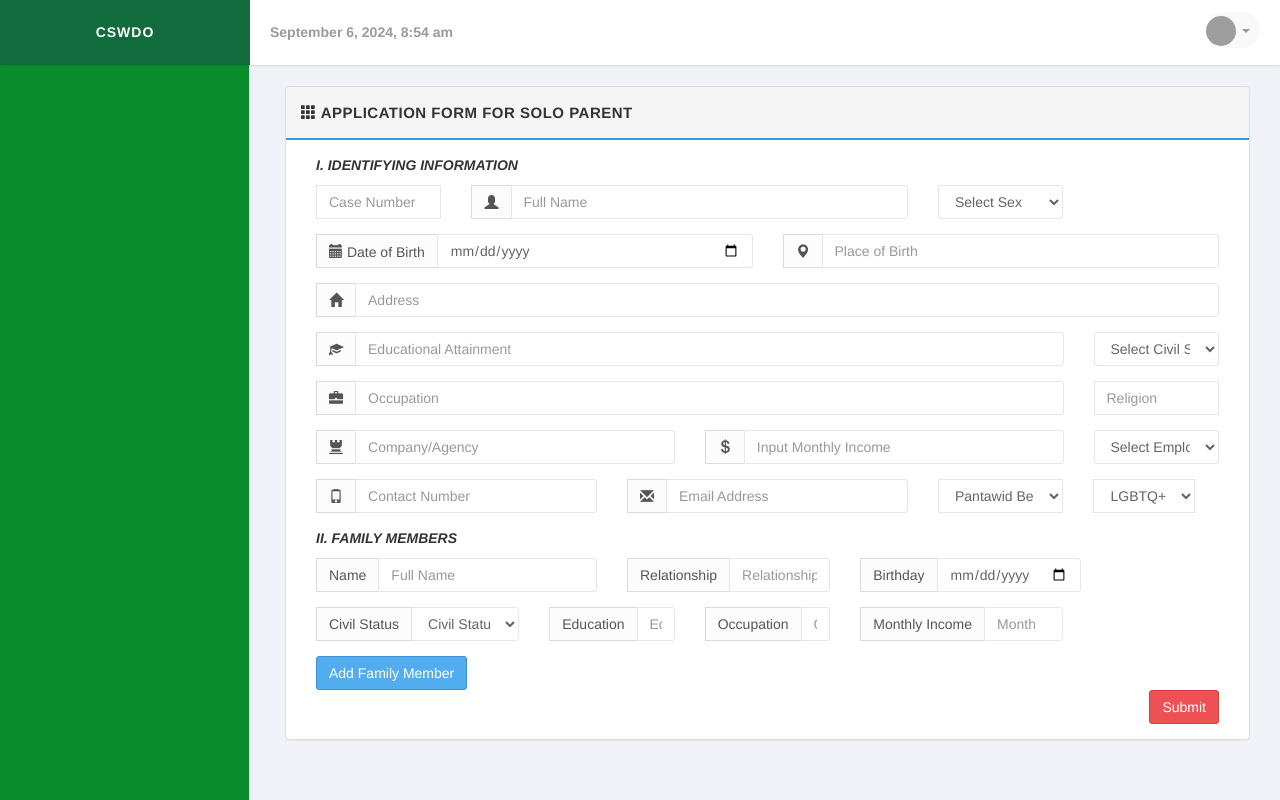
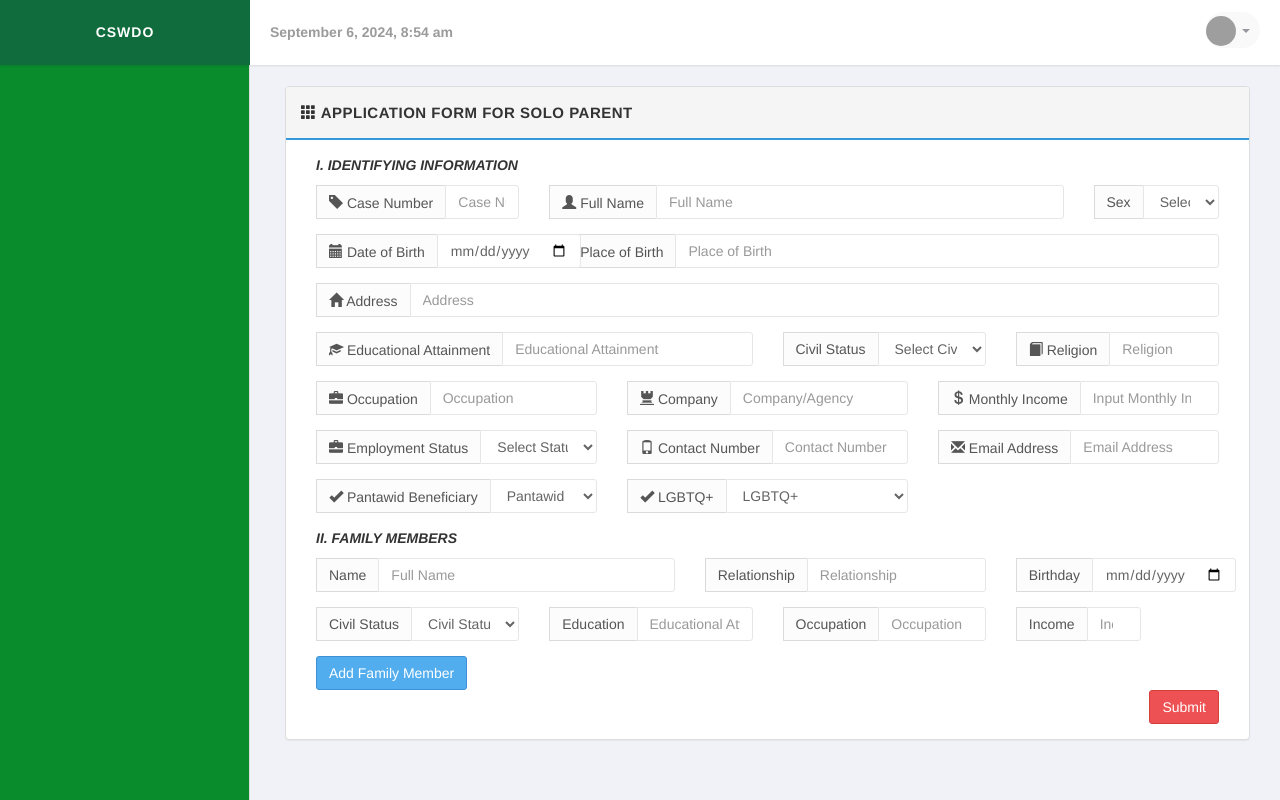
Before and after one commit to DreiBert/First, a PHP site: page /add_product.php in a window 1280 px wide. Run offline with PHP 8.4, Linux system fonts and the light colour scheme; the visitor is signed in with stand-in values (Sample User, id 1); data comes from the database, SQL or seed files in the repository; data that the repository does not hold is empty; some libraries are stand-ins or nearby versions; grey boxes are pictures that could not be loaded.

Commit message:
Updating (IDK, changes)

```diff
--- a/InventorySystem_PHP/add_product.php
+++ b/InventorySystem_PHP/add_product.php
@@ -143,31 +143,32 @@ if (isset($_POST['add_product'])) {
                 </strong>
               </div>
             </div>
+            <!-- ------------------------PERSONAL INFORMATION -------------------------- -->
 
             <!-- Full Name, Age, and Sex input fields in one row -->
             <div class="row">
-              <div class="col-md-2">
+              <div class="col-md-3">
                 <div class="form-group mb-2">
                   <div class="input-group">
+                    <span class="input-group-addon"><i class="glyphicon glyphicon-tag"></i> Case Number</span>
                     <input type="text" class="form-control" name="case-number" placeholder="Case Number" required>
                   </div>
                 </div>
               </div>
 
-              <div class="col-md-6">
+              <div class="col-md-7">
                 <div class="form-group">
                   <div class="input-group">
-                    <span class="input-group-addon"><i class="glyphicon glyphicon-user"></i></span>
+                    <span class="input-group-addon"><i class="glyphicon glyphicon-user"></i> Full Name</span>
                     <input type="text" class="form-control" name="full-name" placeholder="Full Name" required>
                   </div>
                 </div>
               </div>
 
-
-
               <div class="col-md-2">
                 <div class="form-group">
-
+                  <div class="input-group">
+                    <span class="input-group-addon"> Sex</span>
                     <select class="form-control sex" name="sex" required>
                       <option value="">Select Sex</option>
                       <option value="Male">Male</option>
@@ -177,10 +178,11 @@ if (isset($_POST['add_product'])) {
                   </div>
                 </div>
               </div>
+            </div>
 
             <!-- Date of Birth & Place of Birth -->
             <div class="row">
-              <div class="col-md-6">
+              <div class="col-md-3">
                 <div class="form-group">
                   <div class="input-group">
                     <span class="input-group-addon"><i class="glyphicon glyphicon-calendar"></i> Date of Birth</span>
@@ -189,10 +191,10 @@ if (isset($_POST['add_product'])) {
                   </div>
                 </div>
               </div>
-              <div class="col-md-6">
+              <div class="col-md-9">
                 <div class="form-group">
                   <div class="input-group">
-                    <span class="input-group-addon"><i class="glyphicon glyphicon-map-marker"></i></span>
+                    <span class="input-group-addon"><i class="glyphicon glyphicon-map-marker"></i> Place of Birth</span>
                     <input type="text" class="form-control" name="place-of-birth" placeholder="Place of Birth" required>
                   </div>
                 </div>
@@ -204,26 +206,29 @@ if (isset($_POST['add_product'])) {
               <div class="col-md-12">
                 <div class="form-group">
                   <div class="input-group">
-                    <span class="input-group-addon"><i class="glyphicon glyphicon-home"></i></span>
+                    <span class="input-group-addon"><i class="glyphicon glyphicon-home"></i> Address</span>
                     <input type="text" class="form-control" name="address" placeholder="Address">
                   </div>
                 </div>
               </div>
             </div>
 
-            <!-- Educational Attainment and Civil Status input -->
+            <!-- Educational Attainment, Civil Status input, Religion  -->
             <div class="row">
-              <div class="col-md-10">
+              <div class="col-md-6">
                 <div class="form-group">
                   <div class="input-group">
-                    <span class="input-group-addon"><i class="glyphicon glyphicon-education"></i></span>
+                    <span class="input-group-addon"><i class="glyphicon glyphicon-education"></i> Educational
+                      Attainment</span>
                     <input type="text" class="form-control" name="educational-attainment"
                       placeholder="Educational Attainment">
                   </div>
                 </div>
               </div>
-              <div class="col-md-2">
+              <div class="col-md-3">
                 <div class="form-group">
+                  <div class="input-group">
+                    <span class="input-group-addon"></i> Civil Status</span>
                     <select class="form-control civil-status" name="civil-status" required>
                       <option value="">Select Civil Status</option>
                       <option value="Single">Single</option>
@@ -234,50 +239,57 @@ if (isset($_POST['add_product'])) {
                   </div>
                 </div>
               </div>
-
-            <!-- Occupation, and Religion -->
-            <div class="row">
-              <div class="col-md-10">
+              <div class="col-md-3">
                 <div class="form-group">
                   <div class="input-group">
-                    <span class="input-group-addon"><i class="glyphicon glyphicon-briefcase"></i></span>
-                    <input type="text" class="form-control" name="occupation" placeholder="Occupation">
-                  </div>
-                </div>
-              </div>
-              <div class="col-md-2">
-                <div class="form-group">
-                  <div class="input-group">
+                    <span class="input-group-addon"><i class="glyphicon glyphicon-book"></i> Religion</span>
                     <input type="text" class="form-control" name="religion" placeholder="Religion">
                   </div>
                 </div>
               </div>
             </div>
 
-            <!-- Company/Agency and Monthly Income -->
+            <!-- Occupation, Agency, Montly Income -->
             <div class="row">
-              <div class="col-md-5">
+              <div class="col-md-4">
                 <div class="form-group">
                   <div class="input-group">
-                    <span class="input-group-addon"><i class="glyphicon glyphicon-tower"></i></span>
+                    <span class="input-group-addon"><i class="glyphicon glyphicon-briefcase"></i> Occupation</span>
+                    <input type="text" class="form-control" name="occupation" placeholder="Occupation">
+                  </div>
+                </div>
+              </div>
+              <div class="col-md-4">
+                <div class="form-group">
+                  <div class="input-group">
+                    <span class="input-group-addon"><i class="glyphicon glyphicon-tower"></i> Company</span>
                     <input type="text" class="form-control" name="company-agency" placeholder="Company/Agency">
                   </div>
                 </div>
               </div>
 
-              <div class="col-md-5">
+              <div class="col-md-4">
                 <div class="form-group">
                   <div class="input-group">
-                    <span class="input-group-addon"><i class="glyphicon glyphicon-usd"></i></span>
+                    <span class="input-group-addon"><i class="glyphicon glyphicon-usd"></i> Monthly Income</span>
                     <input type="number" class="form-control" name="monthly-income" placeholder="Input Monthly Income">
                   </div>
                 </div>
               </div>
 
-              <div class="col-md-2">
+            </div>
+
+            <!-- Employment Status, Contact Number -->
+            <div class="row">
+
+
+              <div class="col-md-4">
                 <div class="form-group">
+                  <div class="input-group">
+                    <span class="input-group-addon"><i class="glyphicon glyphicon-briefcase"></i> Employment
+                      Status</span>
                     <select class="form-control employment-status" name="employment-status">
-                    <option value="">Select Employment Status</option>
+                      <option value="">Select Status</option>
                       <option value="Employed">Employed</option>
                       <option value="Self-employed">Self-employed</option>
                       <option value="Not employed">Not employed</option>
@@ -285,13 +297,10 @@ if (isset($_POST['add_product'])) {
                   </div>
                 </div>
               </div>
-
-            <!-- Contact No. and Email Address -->
-            <div class="row">
               <div class="col-md-4">
                 <div class="form-group">
                   <div class="input-group">
-                    <span class="input-group-addon"><i class="glyphicon glyphicon-phone"></i></span>
+                    <span class="input-group-addon"><i class="glyphicon glyphicon-phone"></i> Contact Number</span>
                     <input type="text" class="form-control" name="contact-number" placeholder="Contact Number">
                   </div>
                 </div>
@@ -299,14 +308,21 @@ if (isset($_POST['add_product'])) {
               <div class="col-md-4">
                 <div class="form-group">
                   <div class="input-group">
-                    <span class="input-group-addon"><i class="glyphicon glyphicon-envelope"></i></span>
+                    <span class="input-group-addon"><i class="glyphicon glyphicon-envelope"></i> Email Address</span>
                     <input type="email" class="form-control" name="email-address" placeholder="Email Address">
                   </div>
                 </div>
               </div>
-              <div class="col-md-2">
+            </div>
+
+            <!-- Pantawid Beneficiary, LGBTQ -->
+            <div class="row">
+
+
+              <div class="col-md-4">
                 <div class="form-group">
                   <div class="input-group">
+                    <span class="input-group-addon"><i class="glyphicon glyphicon-ok"></i> Pantawid Beneficiary</span>
                     <select class="form-control" name="pantawid-beneficiary" required>
                       <option value="">Pantawid Beneficiary</option>
                       <option value="Y">Yes</option>
@@ -315,9 +331,10 @@ if (isset($_POST['add_product'])) {
                   </div>
                 </div>
               </div>
-              <div class="col-md-2">
+              <div class="col-md-4">
                 <div class="form-group">
                   <div class="input-group">
+                    <span class="input-group-addon"><i class="glyphicon glyphicon-ok"></i> LGBTQ+</span>
                     <select class="form-control" name="lgbtq" required>
                       <option value="">LGBTQ+</option>
                       <option value="Y">Yes</option>
@@ -328,7 +345,7 @@ if (isset($_POST['add_product'])) {
               </div>
             </div>
 
-                        <!-- Family Members Section -->
+            <!-- -------------------Family Members Section-------------------------------- -->
             <div class="row">
               <div class="col-md-12">
                 <strong>
@@ -340,33 +357,36 @@ if (isset($_POST['add_product'])) {
                   <!-- Family member template -->
                   <div class="family-member">
                     <div class="row">
+                      <div class="col-md-5">
+                        <div class="form-group">
+                          <div class="input-group">
+                            <span class="input-group-addon"> Name</span>
+                            <input type="text" class="form-control" name="family[0][name]" placeholder="Full Name"
+                              required>
+                          </div>
+                        </div>
+                      </div>
                       <div class="col-md-4">
                         <div class="form-group">
                           <div class="input-group">
-                            <span class="input-group-addon"> Name</span>
-                            <input type="text" class="form-control" name="family[0][name]" placeholder="Full Name" required>
-                          </div>
-                        </div>
-                      </div>
-                      <div class="col-md-3">
-                        <div class="form-group">
-                          <div class="input-group">
                             <span class="input-group-addon"> Relationship</span>
-                            <input type="text" class="form-control" name="family[0][relation]" placeholder="Relationship" required>
+                            <input type="text" class="form-control" name="family[0][relation]"
+                              placeholder="Relationship" required>
                           </div>
                         </div>
                       </div>
 
-                      <div class="col-md-2">
+                      <div class="col-md-3">
                         <div class="form-group">
                           <div class="input-group">
                             <span class="input-group-addon"> Birthday</span>
-                            <input type="date" class="form-control" name="family[0][birthday]" placeholder="Birthday" required>
+                            <input type="date" class="form-control" name="family[0][birthday]" placeholder="Birthday"
+                              required>
                           </div>
                         </div>
                       </div>
                     </div>
-                    <!-- ------------------------ROW 2 ----------------------- -->
+                    <!-- -------- ROW 2 --------- -->
                     <div class="row">
                       <div class="col-md-3">
                         <div class="form-group">
@@ -382,27 +402,30 @@ if (isset($_POST['add_product'])) {
                           </div>
                         </div>
                       </div>
-                      <div class="col-md-2">
+                      <div class="col-md-3">
                         <div class="form-group">
                           <div class="input-group">
                             <span class="input-group-addon"> Education</span>
-                            <input type="text" class="form-control" name="family[0][education]" placeholder="Educational Attainment" required>
+                            <input type="text" class="form-control" name="family[0][education]"
+                              placeholder="Educational Attainment" required>
+                          </div>
+                        </div>
+                      </div>
+                      <div class="col-md-3">
+                        <div class="form-group">
+                          <div class="input-group">
+                            <span class="input-group-addon"> Occupation</span>
+                            <input type="text" class="form-control" name="family[0][occupation]"
+                              placeholder="Occupation" required>
                           </div>
                         </div>
                       </div>
                       <div class="col-md-2">
                         <div class="form-group">
                           <div class="input-group">
-                            <span class="input-group-addon"> Occupation</span>
-                            <input type="text" class="form-control" name="family[0][occupation]" placeholder="Occupation" required>
-                          </div>
-                        </div>
-                      </div>
-                      <div class="col-md-3">
-                        <div class="form-group">
-                          <div class="input-group">
-                            <span class="input-group-addon"> Monthly Income</span>
-                            <input type="number" class="form-control" name="family[0][monthly_income]" placeholder="Monthly Income" required>
+                            <span class="input-group-addon">Income</span>
+                            <input type="number" class="form-control" name="family[0][monthly_income]"
+                              placeholder="Income" required>
                           </div>
                         </div>
                       </div>
@@ -433,16 +456,20 @@ if (isset($_POST['add_product'])) {
 
 <?php include_once('layouts/footer.php'); ?>
 <script>
+  // Add event listener to the "Add Family Member" button
   document.getElementById('add-family-member').addEventListener('click', function () {
+    // Get the container where family members are added
     var container = document.getElementById('family-members-container');
-    var index = container.querySelectorAll('.family-member').length; // Ensure correct indexing
+    // Get the current number of family members to ensure correct indexing
+    var index = container.querySelectorAll('.family-member').length;
+    // Template for a new family member form
     var template = `
       <div class="family-member">
         <div class="row">
           <div class="col-md-12">
             <h5 class="family-order">Family Member ${index + 1}</h5>
           </div>
-          <div class="col-md-4">
+          <div class="col-md-5">
             <div class="form-group">
               <div class="input-group">
                 <span class="input-group-addon"> Name</span>
@@ -450,7 +477,7 @@ if (isset($_POST['add_product'])) {
               </div>
             </div>
           </div>
-          <div class="col-md-3">
+          <div class="col-md-4">
             <div class="form-group">
               <div class="input-group">
                 <span class="input-group-addon"> Relationship</span>
@@ -458,8 +485,7 @@ if (isset($_POST['add_product'])) {
               </div>
             </div>
           </div>
-
-          <div class="col-md-2">
+          <div class="col-md-3">
             <div class="form-group">
               <div class="input-group">
                 <span class="input-group-addon"> Birthday</span>
@@ -484,7 +510,7 @@ if (isset($_POST['add_product'])) {
               </div>
             </div>
           </div>
-          <div class="col-md-2">
+          <div class="col-md-3">
             <div class="form-group">
               <div class="input-group">
                 <span class="input-group-addon"> Education</span>
@@ -492,7 +518,7 @@ if (isset($_POST['add_product'])) {
               </div>
             </div>
           </div>
-          <div class="col-md-2">
+          <div class="col-md-3">
             <div class="form-group">
               <div class="input-group">
                 <span class="input-group-addon"> Occupation</span>
@@ -500,41 +526,53 @@ if (isset($_POST['add_product'])) {
               </div>
             </div>
           </div>
-          <div class="col-md-3">
+          <div class="col-md-2">
             <div class="form-group">
               <div class="input-group">
-                <span class="input-group-addon"> Monthly Income</span>
-                <input type="number" class="form-control" name="family[${index}][monthly_income]" placeholder="Monthly Income" required>
+                <span class="input-group-addon">Income</span>
+                <input type="number" class="form-control" name="family[${index}][monthly_income]" placeholder="Income" required>
               </div>
             </div>
           </div>
           <div class="col-md-1">
+            <!-- Button to remove the family member -->
             <button type="button" class="btn btn-danger remove-family-member">Remove</button>
           </div>
         </div>
       </div>
     `;
+    // Insert the new family member form into the container
     container.insertAdjacentHTML('beforeend', template);
+    // Update the order of family members
     updateFamilyOrder();
   });
 
+  // Add event listener to the container to handle removing family members
   document.getElementById('family-members-container').addEventListener('click', function (event) {
+    // Check if the clicked element is a "Remove" button
     if (event.target.classList.contains('remove-family-member')) {
+      // Remove the closest parent element with the class "family-member"
       event.target.closest('.family-member').remove();
+      // Update the order of remaining family members
       updateFamilyOrder();
     }
   });
 
+  // Function to update the order of family members
   function updateFamilyOrder() {
+    // Get all family member elements
     var familyMembers = document.querySelectorAll('.family-member');
+    // Iterate over each family member to update their order and name attributes
     familyMembers.forEach(function (member, index) {
+      // Update the order text
       var orderText = member.querySelector('.family-order');
       orderText.textContent = `Family Member ${index + 1}`;
 
-      // Update name attributes
+      // Update name attributes to ensure correct indexing
       member.querySelectorAll('input, select').forEach(function (input) {
         var name = input.getAttribute('name');
         if (name) {
+          // Replace the index in the name attribute with the new index
           var newName = name.replace(/\[\d+\]/, `[${index}]`);
           input.setAttribute('name', newName);
         }
```
Lines whose indentation alone changed are shown as unchanged.
